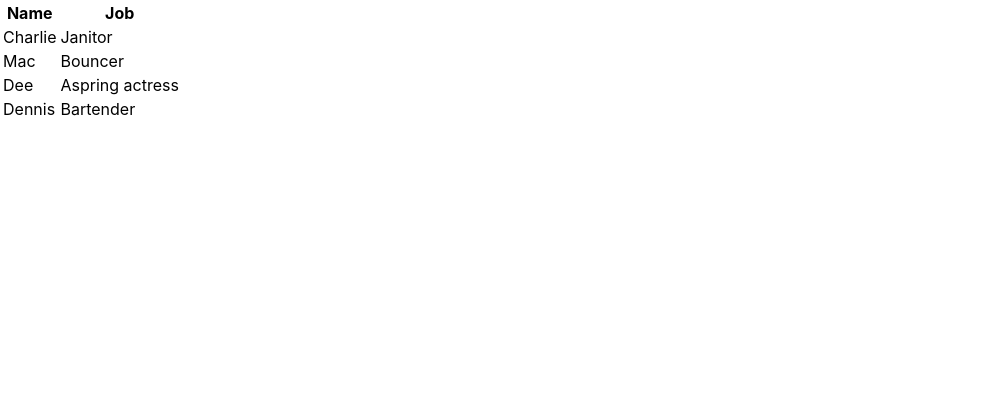
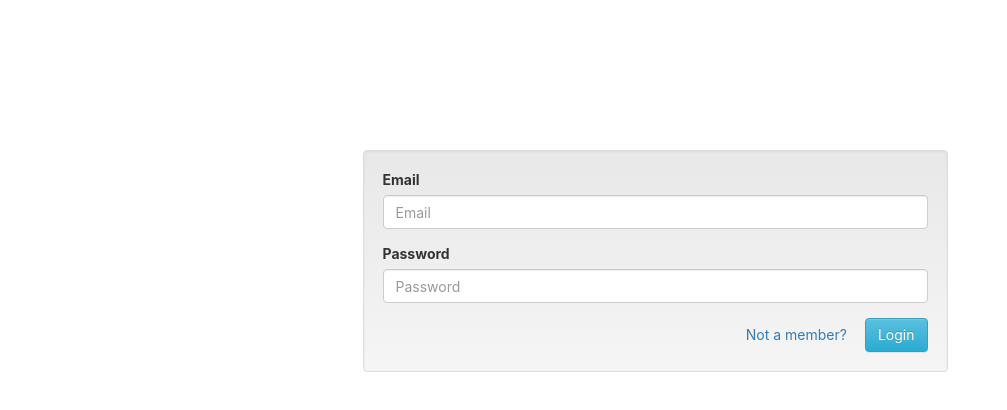
Before and after one commit to jabonillomelvin/sample-react, a React (Create React App) app: page / in a window 1280 px wide. Shown: the top 410 px of the page, without its empty margins (0-1007 px from the left). Built offline with nearby package versions, Linux system fonts and the light colour scheme.

Commit message:
login page

```diff
--- a/package.json
+++ b/package.json
@@ -4,6 +4,7 @@
   "private": true,
   "dependencies": {
     "react": "^16.6.0",
+    "react-bootstrap": "^0.32.4",
     "react-dom": "^16.6.0",
     "react-scripts": "2.0.5"
   },
--- a/public/index.html
+++ b/public/index.html
@@ -5,6 +5,12 @@
     <link rel="shortcut icon" href="%PUBLIC_URL%/favicon.ico">
     <meta name="viewport" content="width=device-width, initial-scale=1, shrink-to-fit=no">
     <meta name="theme-color" content="#000000">
+    <!-- Latest compiled and minified CSS -->
+  <link rel="stylesheet" href="https://maxcdn.bootstrapcdn.com/bootstrap/3.3.7/css/bootstrap.min.css" integrity="sha384-BVYiiSIFeK1dGmJRAkycuHAHRg32OmUcww7on3RYdg4Va+PmSTsz/K68vbdEjh4u" crossorigin="anonymous">
+
+  <!-- Optional theme -->
+  <link rel="stylesheet" href="https://maxcdn.bootstrapcdn.com/bootstrap/3.3.7/css/bootstrap-theme.min.css" integrity="sha384-rHyoN1iRsVXV4nD0JutlnGaslCJuC7uwjduW9SVrLvRYooPp2bWYgmgJQIXwl/Sp" crossorigin="anonymous">
+
     <!--
       manifest.json provides metadata used when your web app is added to the
       homescreen on Android. See https://developers.google.com/web/fundamentals/web-app-manifest/
--- a/src/App.js
+++ b/src/App.js
@@ -1,32 +1,13 @@
 import React, { Component } from 'react';
 // import logo from './logo.svg';
 import './index.css';
-import Table from './Table';
+import Login from './Login';
 
 class App extends Component {
   render() {
-        const characters = [
-          {
-              'name': 'Charlie',
-              'job': 'Janitor'
-          },
-          {
-              'name': 'Mac',
-              'job': 'Bouncer'
-          },
-          {
-              'name': 'Dee',
-              'job': 'Aspring actress'
-          },
-          {
-              'name': 'Dennis',
-              'job': 'Bartender'
-          }
-      ];
-
       return (
           <div className="container">
-              <Table characterData={characters} />
+              <Login />
           </div>
       );
   }
--- /dev/null
+++ b/src/Login.js
@@ -0,0 +1,76 @@
+import React, {Component} from 'react';
+import { Grid, Row, Col, FormGroup, ControlLabel, FormControl, ButtonToolbar, Button } from 'react-bootstrap';
+
+class Login extends Component {
+    constructor(props, context) {
+        super(props, context);
+
+        this.handleChange = this.handleChange.bind(this);
+
+        this.state = {
+            email: '',
+            password: '',
+        };
+    }
+
+    getValidationState(length) {
+        if (length > 10) return 'success';
+        else if (length > 5) return 'warning';
+        else if (length > 0) return 'error';
+        return null;
+    }
+
+    handleChange(e, key) {
+        let stateKey = e.target.name;
+        this.setState({ [stateKey]: e.target.value });
+    }
+
+    render() {
+          const gridInstance = (
+            <Grid style={{marginTop: '150px'}}>
+              <Row className="show-grid"  style={{display: 'flex', justifyContent: 'center', alignItems: 'center'}}>
+                <Col sm={12} md={6} className='well'>
+                    <form>
+                        <FormGroup
+                            controlId="formBasicText"
+                            validationState={this.getValidationState(this.state.email.length)}
+                        >
+                        <ControlLabel>Email</ControlLabel>
+                        <FormControl
+                            type="text"
+                            name='email'
+                            value={this.state.email}
+                            placeholder="Email"
+                            onChange={this.handleChange}
+                        />
+                        <FormControl.Feedback />
+                        </FormGroup>
+                        <FormGroup
+                            controlId="formPassword"
+                            validationState={this.getValidationState(this.state.password.length)}
+                        >
+                        <ControlLabel>Password</ControlLabel>
+                        <FormControl
+                            type="password"
+                            name='password'
+                            value={this.state.password}
+                            placeholder="Password"
+                            onChange={this.handleChange}
+                        />
+                        <FormControl.Feedback />
+                        </FormGroup>
+                        <ButtonToolbar className='pull-right'>
+                            <Button bsStyle="link">Not a member?</Button>
+                            <Button bsStyle="info">Login</Button>
+                        </ButtonToolbar>
+
+                    </form>
+                </Col>
+              </Row>
+          </Grid>);
+
+        return gridInstance;
+    }
+}
+
+export default Login;
--- a/src/Table.js
+++ /dev/null
@@ -1,38 +0,0 @@
-import React, {Component} from 'react';
-
-class Table extends Component {
-    render() {
-        const { characterData } = this.props;
-        const TableHeader = () => {
-            return (
-                <thead>
-                    <tr>
-                        <th>Name</th>
-                        <th>Job</th>
-                    </tr>
-                </thead>
-            );
-        }
-
-        const TableBody = props => {
-            const rows = props.characterData.map((row, index) => {
-                return (
-                    <tr key={index}>
-                        <td>{row.name}</td>
-                        <td>{row.job}</td>
-                    </tr>
-                );
-            });
-
-            return <tbody>{rows}</tbody>;
-        }
-        return (
-            <table>
-                <TableHeader />
-                <TableBody characterData={characterData}/>
-            </table>
-        );
-    }
-}
-
-export default Table;
```
Also changed, not shown: 1 other file (tests, documents, lock files or other folders).
